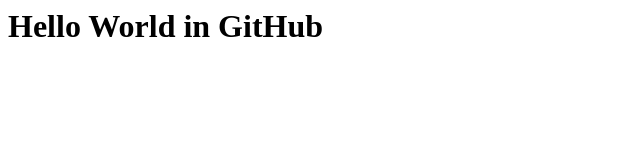
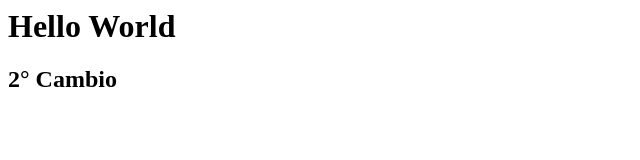
Before and after one commit to RobertoAdasme/TallerNoche, a plain HTML site: page index.html in a window 1280 px wide. Shown: the whole page, without its empty margins (0-640 px from the left). Drawn offline with Linux system fonts and the light colour scheme.

Commit message:
Se agrego en index.html
se agrego un h2

```diff
--- a/index.html
+++ b/index.html
@@ -1 +1,2 @@
-<h1>Hello World in GitHub</h1>
+<h1>Hello World</h1>
+<h2>2° Cambio</h2>
```
